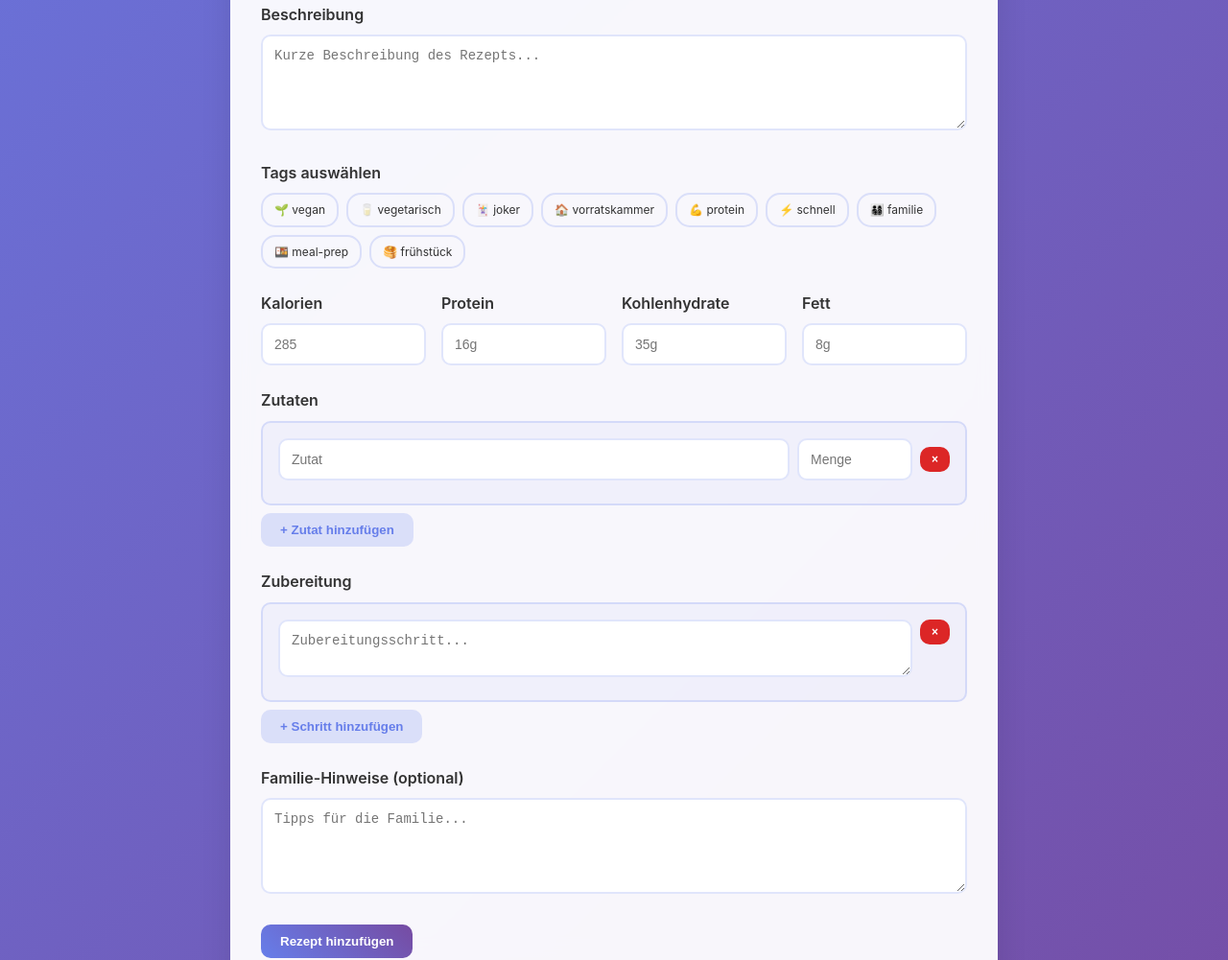
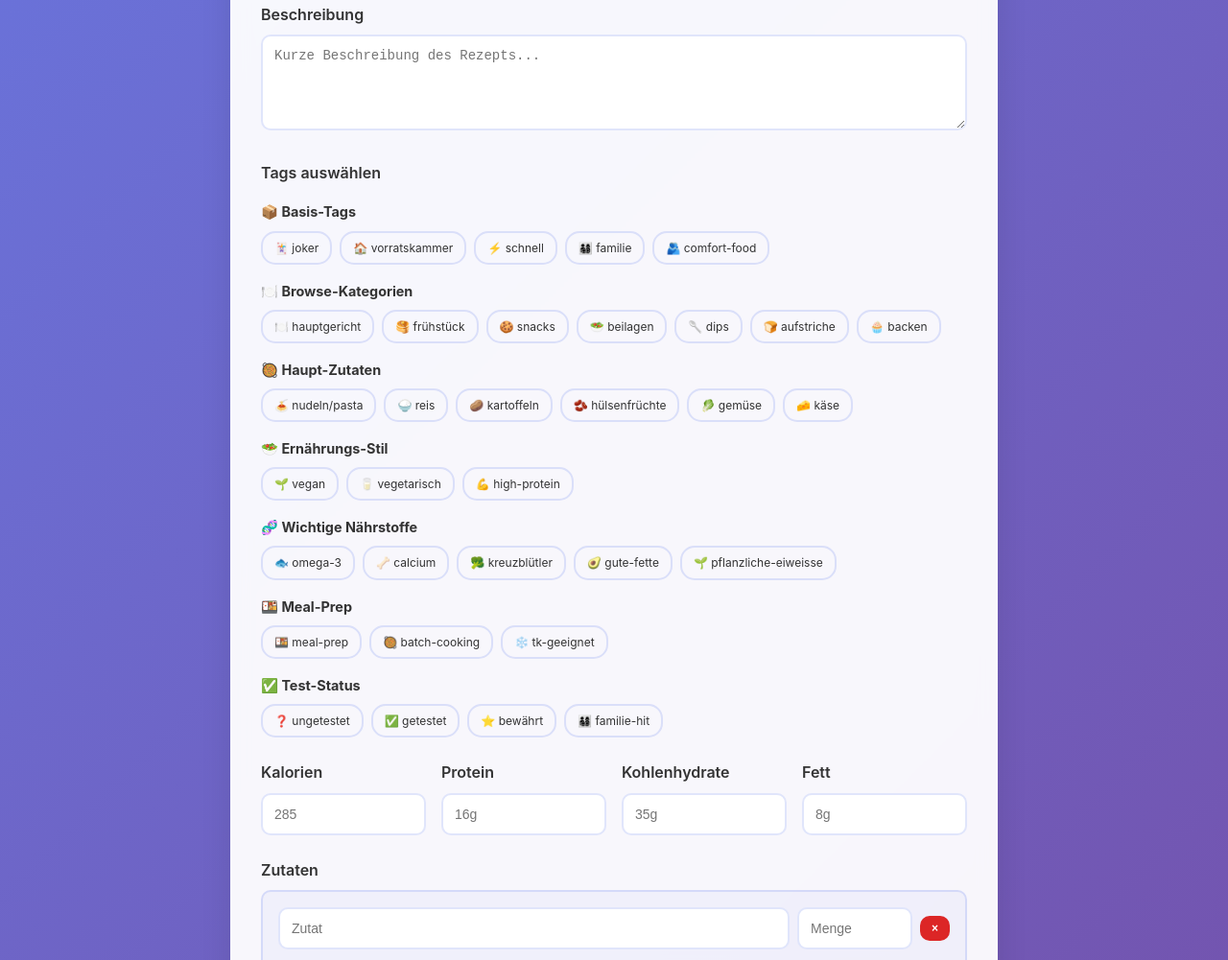
Before and after one commit to kochbuch-kunz/kochbuch-static, a website: page admin.html in a window 1280 px wide. Shown: the part 1008-2009 px from the top of the page at 96% size. Drawn offline with Linux system fonts and the light colour scheme.

Commit message:
Update admin.html - tags vollständig

```diff
--- a/admin.html
+++ b/admin.html
@@ -155,18 +155,74 @@
                     <textarea id="recipeDescription" required placeholder="Kurze Beschreibung des Rezepts..."></textarea>
                 </div>
 
-                <div class="form-group">
+               <div class="form-group">
                     <label>Tags auswählen</label>
+
+                    <!-- BASIS-TAGS (immer sichtbar) -->
+                    <h4 style="margin: 1rem 0 0.5rem 0; color: #333; font-size: 0.9rem;">📦 Basis-Tags</h4>
+                    <div class="tag-selector">
+                        <div class="tag-option" data-tag="joker">🃏 joker</div>
+                        <div class="tag-option" data-tag="vorratskammer">🏠 vorratskammer</div>
+                        <div class="tag-option" data-tag="schnell">⚡ schnell</div>
+                        <div class="tag-option" data-tag="familie">👨‍👩‍👧‍👦 familie</div>
+                        <div class="tag-option" data-tag="comfort-food">🫂 comfort-food</div>
+                    </div>
+
+                    <h4 style="margin: 1rem 0 0.5rem 0; color: #333; font-size: 0.9rem;">🍽️ Browse-Kategorien</h4>
+                    <div class="tag-selector">
+                        <div class="tag-option" data-tag="hauptgericht">🍽️ hauptgericht</div>
+                        <div class="tag-option" data-tag="frühstück">🥞 frühstück</div>
+                        <div class="tag-option" data-tag="snacks">🍪 snacks</div>
+                        <div class="tag-option" data-tag="beilagen">🥗 beilagen</div>
+                        <div class="tag-option" data-tag="dips">🥄 dips</div>
+                        <div class="tag-option" data-tag="aufstriche">🍞 aufstriche</div>
+                        <div class="tag-option" data-tag="backen">🧁 backen</div>
+                    </div>
+
+                    <!-- HAUPT-ZUTATEN (NEU!) -->
+                    <h4 style="margin: 1rem 0 0.5rem 0; color: #333; font-size: 0.9rem;">🥘 Haupt-Zutaten</h4>
+                    <div class="tag-selector">
+                        <div class="tag-option" data-tag="nudeln/pasta">🍝 nudeln/pasta</div>
+                        <div class="tag-option" data-tag="reis">🍚 reis</div>
+                        <div class="tag-option" data-tag="kartoffeln">🥔 kartoffeln</div>
+                        <div class="tag-option" data-tag="hülsenfrüchte">🫘 hülsenfrüchte</div>
+                        <div class="tag-option" data-tag="gemüse">🥬 gemüse</div>
+                        <div class="tag-option" data-tag="käse">🧀 käse</div>
+                    </div>
+
+                    <!-- ERNÄHRUNGS-STIL -->
+                    <h4 style="margin: 1rem 0 0.5rem 0; color: #333; font-size: 0.9rem;">🥗 Ernährungs-Stil</h4>
                     <div class="tag-selector">
                         <div class="tag-option" data-tag="vegan">🌱 vegan</div>
                         <div class="tag-option" data-tag="vegetarisch">🥛 vegetarisch</div>
-                        <div class="tag-option" data-tag="joker">🃏 joker</div>
-                        <div class="tag-option" data-tag="vorratskammer">🏠 vorratskammer</div>
-                        <div class="tag-option" data-tag="protein">💪 protein</div>
-                        <div class="tag-option" data-tag="schnell">⚡ schnell</div>
-                        <div class="tag-option" data-tag="familie">👨‍👩‍👧‍👦 familie</div>
+                        <div class="tag-option" data-tag="high-protein">💪 high-protein</div>
+                    </div>
+
+                    <!-- WICHTIGE NÄHRSTOFFE -->
+                    <h4 style="margin: 1rem 0 0.5rem 0; color: #333; font-size: 0.9rem;">🧬 Wichtige Nährstoffe</h4>
+                    <div class="tag-selector">
+                        <div class="tag-option" data-tag="omega-3">🐟 omega-3</div>
+                        <div class="tag-option" data-tag="calcium">🦴 calcium</div>
+                        <div class="tag-option" data-tag="kreuzblütler">🥦 kreuzblütler</div>
+                        <div class="tag-option" data-tag="gute-fette">🥑 gute-fette</div>
+                        <div class="tag-option" data-tag="pflanzliche-eiweisse">🌱 pflanzliche-eiweisse</div>
+                    </div>
+
+                    <!-- MEAL-PREP -->
+                    <h4 style="margin: 1rem 0 0.5rem 0; color: #333; font-size: 0.9rem;">🍱 Meal-Prep</h4>
+                    <div class="tag-selector">
                         <div class="tag-option" data-tag="meal-prep">🍱 meal-prep</div>
-                        <div class="tag-option" data-tag="frühstück">🥞 frühstück</div>
+                        <div class="tag-option" data-tag="batch-cooking">🥘 batch-cooking</div>
+                        <div class="tag-option" data-tag="tk-geeignet">❄️ tk-geeignet</div>
+                    </div>
+
+                    <!-- TEST-STATUS -->
+                    <h4 style="margin: 1rem 0 0.5rem 0; color: #333; font-size: 0.9rem;">✅ Test-Status</h4>
+                    <div class="tag-selector">
+                        <div class="tag-option" data-tag="ungetestet">❓ ungetestet</div>
+                        <div class="tag-option" data-tag="getestet">✅ getestet</div>
+                        <div class="tag-option" data-tag="bewährt">⭐ bewährt</div>
+                        <div class="tag-option" data-tag="familie-hit">👨‍👩‍👧‍👦 familie-hit</div>
                     </div>
                 </div>
 
```
